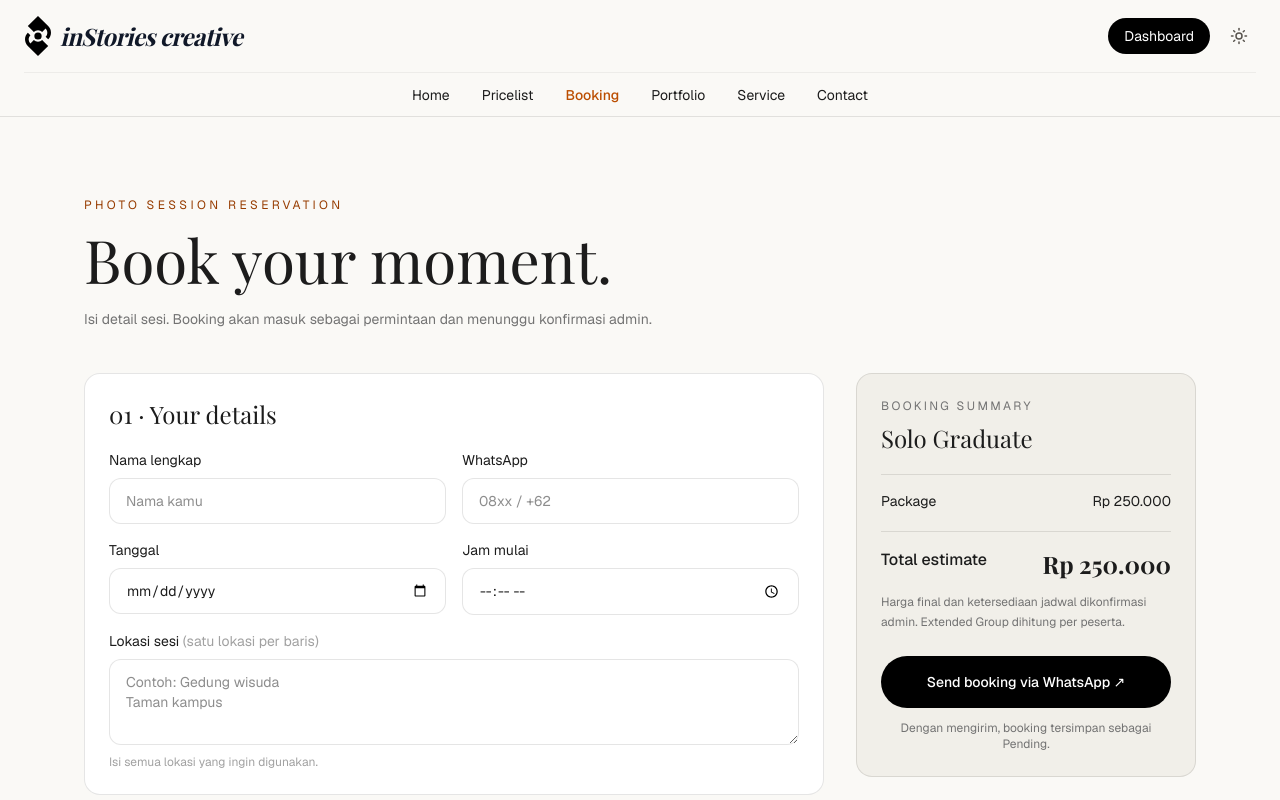
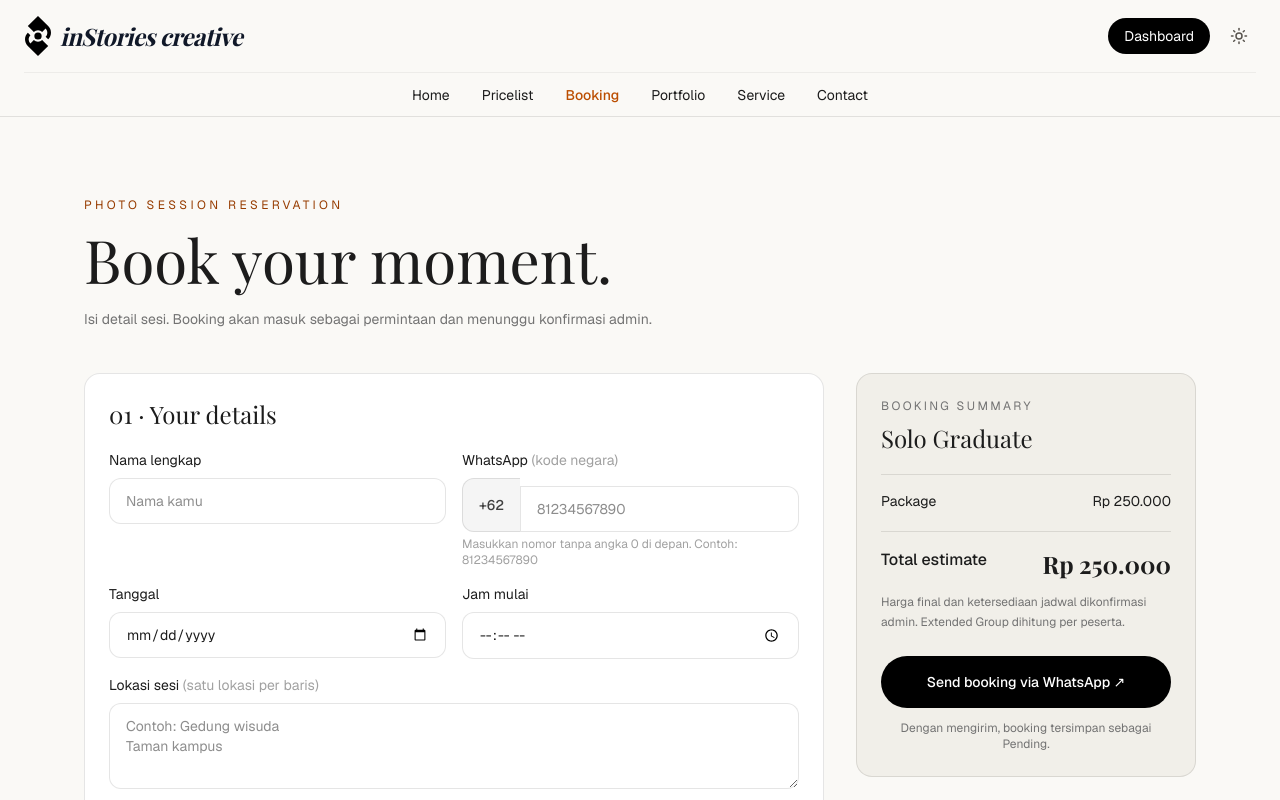
Before and after one commit to abazic/Pilihin-App, a Next.js app: page /booking in a window 1280 px wide. Shown: the top 800 px of the page. Built offline with nearby package versions, Linux system fonts and the light colour scheme; a web font is replaced by a local one.

Commit message:
feat: require country code for booking WhatsApp number

```diff
--- a/app/booking/page.tsx
+++ b/app/booking/page.tsx
@@ -50,6 +50,10 @@ export default function BookingPage() {
   async function submit(e: React.FormEvent) {
     e.preventDefault();
     setError('');
+    if (!/^8\d{7,12}$/.test(wa)) {
+      setError('Nomor WhatsApp harus diawali 8 dan diisi tanpa angka 0 di depan. Kode negara +62 sudah disediakan.');
+      return;
+    }
     if (locationsArray.length === 0) {
       setError('Isi setidaknya satu lokasi sesi.');
       return;
@@ -59,7 +63,7 @@ export default function BookingPage() {
       const response = await fetch('/api/booking', {
         method: 'POST',
         headers: { 'Content-Type': 'application/json' },
-        body: JSON.stringify({ name, whatsapp: wa, date, time, locations: locationsArray, package: pkg, participants, addons: selected, notes }),
+        body: JSON.stringify({ name, whatsapp: `+62${wa}`, date, time, locations: locationsArray, package: pkg, participants, addons: selected, notes }),
       });
       const data = await response.json();
       if (!response.ok) throw new Error(data.error || 'Booking gagal');
@@ -102,7 +106,13 @@ export default function BookingPage() {
               <h2 className="font-serif text-2xl">01 · Your details</h2>
               <div className="mt-5 grid gap-4 sm:grid-cols-2">
                 <label className="text-sm">Nama lengkap<input className={field} value={name} onChange={(e) => setName(e.target.value)} required minLength={2} placeholder="Nama kamu" /></label>
-                <label className="text-sm">WhatsApp<input className={field} value={wa} onChange={(e) => setWa(e.target.value)} required placeholder="08xx / +62" inputMode="tel" /></label>
+                <label className="text-sm">WhatsApp <span className="text-neutral-400">(kode negara)</span>
+                  <div className="mt-2 flex">
+                    <span className="flex items-center rounded-l-xl border border-r-0 border-black/10 bg-neutral-100 px-4 text-sm font-medium text-neutral-700 dark:border-white/10 dark:bg-[#252521] dark:text-stone-200">+62</span>
+                    <input className={field + ' mt-0 rounded-l-none'} value={wa} onChange={(e) => setWa(e.target.value.replace(/\\D/g, '').slice(0, 13))} required placeholder="81234567890" inputMode="numeric" type="tel" minLength={8} maxLength={13} pattern="8[0-9]{7,12}" aria-describedby="whatsapp-hint" />
+                  </div>
+                  <span id="whatsapp-hint" className="mt-1 block text-xs text-neutral-400">Masukkan nomor tanpa angka 0 di depan. Contoh: 81234567890</span>
+                </label>
                 <label className="text-sm">Tanggal<input className={field} type="date" value={date} min={new Date().toISOString().slice(0, 10)} onChange={(e) => setDate(e.target.value)} required /></label>
                 <label className="text-sm">Jam mulai<input className={field} type="time" value={time} onChange={(e) => setTime(e.target.value)} required /></label>
               </div>
```
